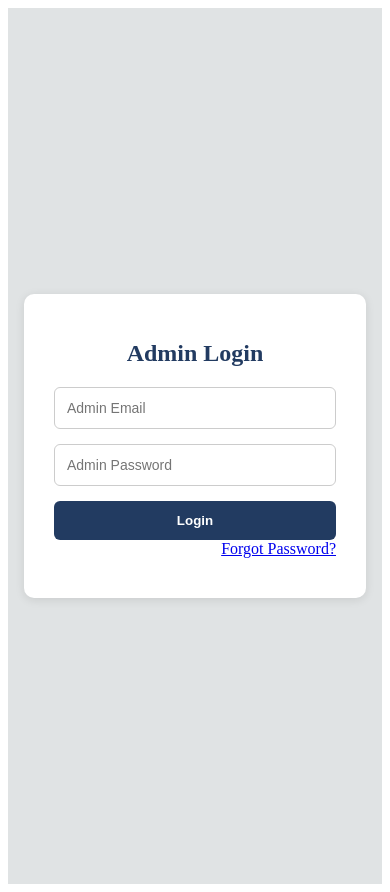
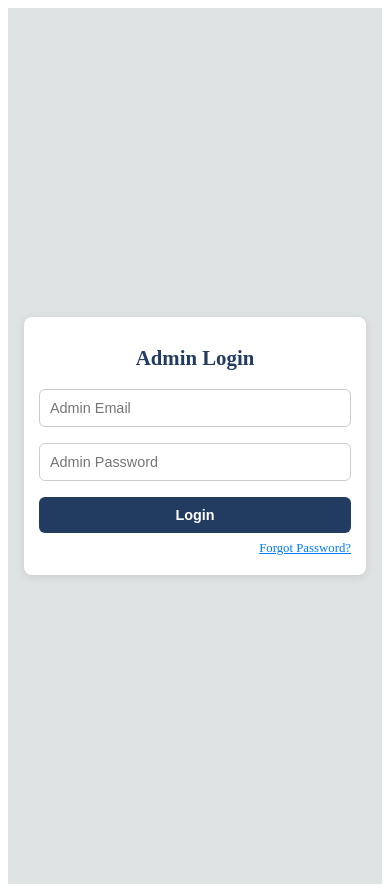
Before and after one commit to KaynathRizvi/RealBroker, a React (Vite) app in the folder admin/: page / in a window 390 px wide. Built offline with nearby package versions, Linux system fonts and the light colour scheme.

Commit message:
Login CSS

```diff
--- a/admin/src/styles/LoginPage.css
+++ b/admin/src/styles/LoginPage.css
@@ -11,16 +11,16 @@
 /* Form Box */
 .login-form {
   background-color: #fff;
-  padding: 30px;
+  padding: 1.9rem;
   border-radius: 10px;
   box-shadow: 0 2px 10px rgba(0, 0, 0, 0.1);
   width: 100%;
-  max-width: 400px;
+  max-width: 25rem;
 }
 
 /* Header */
 .login-header {
-  margin-bottom: 20px;
+  margin-bottom: 1.2rem;
   text-align: center;
   color: #223b61;
   font-size: 1.5rem;
@@ -29,18 +29,18 @@
 /* Input Fields */
 .login-input {
   width: 100%;
-  padding: 12px;
-  margin-bottom: 15px;
+  padding: 0.9rem;
+  margin-bottom: 1rem;
   border-radius: 6px;
   border: 1px solid #ccc;
-  font-size: 14px;
+  font-size: 0.9rem;
   box-sizing: border-box;
 }
 
 /* Button */
 .login-button {
   width: 100%;
-  padding: 12px;
+  padding: 0.9rem;
   background-color: #223b61;
   color: #fff;
   border: none;
@@ -48,6 +48,7 @@
   font-weight: bold;
   cursor: pointer;
   transition: background-color 0.3s ease;
+  font-size: 0.9rem;
 }
 
 .login-button:hover {
@@ -57,42 +58,64 @@
 /* Error Message */
 .login-error {
   color: red;
-  margin-bottom: 10px;
-  font-size: 13px;
+  margin-bottom: 0.7rem;
+  font-size: 0.9rem;
   text-align: center;
 }
 
 /* Forgot Password */
 .forgot-password {
   text-align: right;
-  margin-bottom: 10px;
+  margin-bottom: 0.3rem;
+  margin-top: 0.3rem;
 }
 
-.forgot-password-link {
+.forgot-pass-link {
   color: #007bff;
   text-decoration: underline;
   cursor: pointer;
-  font-size: 13px;
+  font-size: 0.9rem;
 }
 
 /* ✅ Responsive adjustments for small screens */
-@media (max-width: 380px) {
+@media (max-width: 580px) and (min-width: 380px) {
   .login-form {
-    padding: 20px;
+    padding: 15px;
     border-radius: 8px;
   }
 
   .login-header {
-    font-size: 1.2rem;
+    font-size: 1.3rem;
   }
 
   .login-input,
   .login-button {
     padding: 10px;
-    font-size: 13px;
+    font-size: .9rem;
   }
 
-  .forgot-password-link {
-    font-size: 12px;
+  .forgot-pass-link {
+    font-size: .8rem;
   }
 }
+
+@media (max-width: 380px) {
+  .login-form {
+    padding: .8rem;
+    border-radius: 8px;
+  }
+
+  .login-header {
+    font-size: 1rem;
+  }
+
+  .login-input,
+  .login-button {
+    padding: .7rem;
+    font-size: .7rem;
+  }
+
+  .forgot-pass-link {
+    font-size: .7rem;
+  }
+}
```
